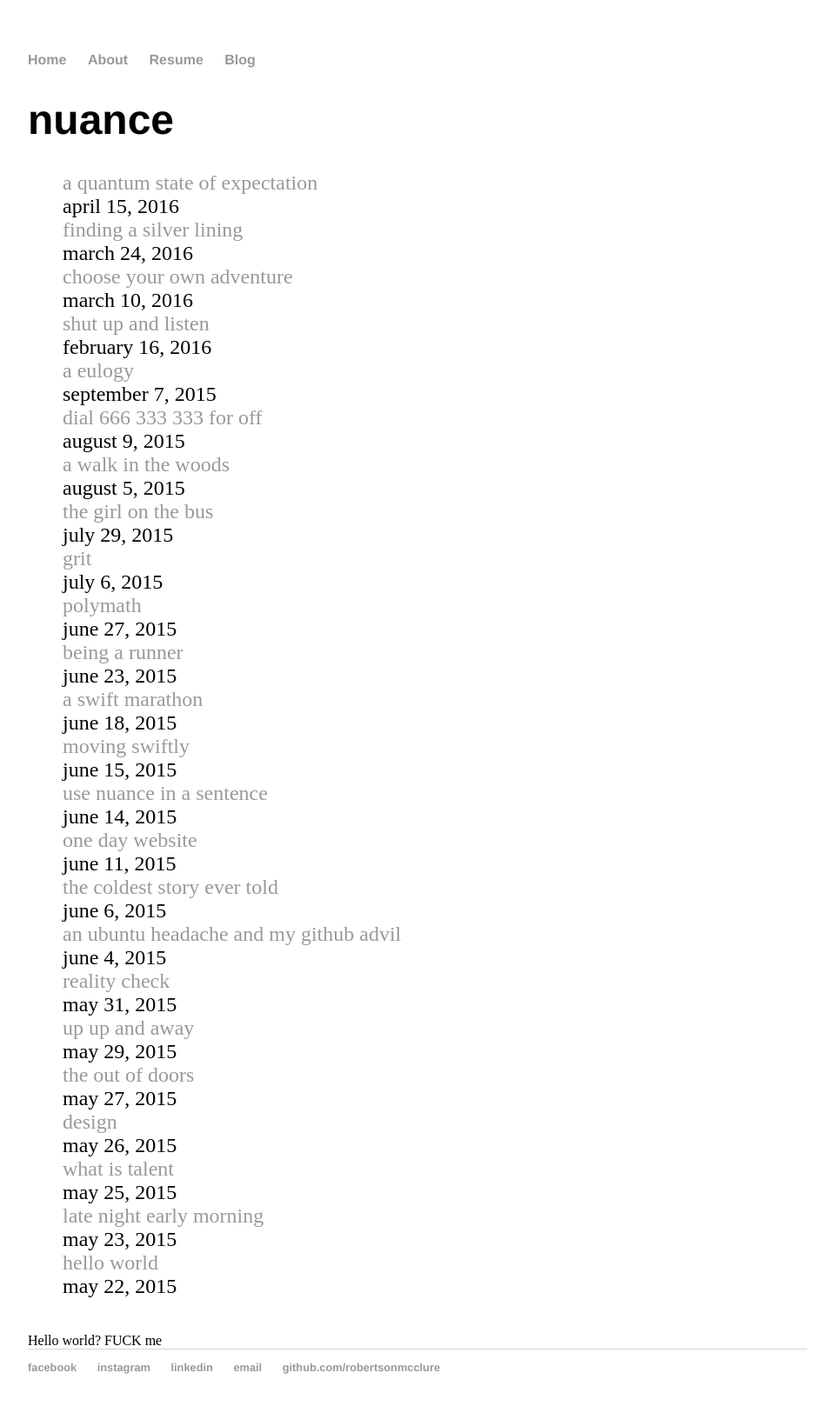
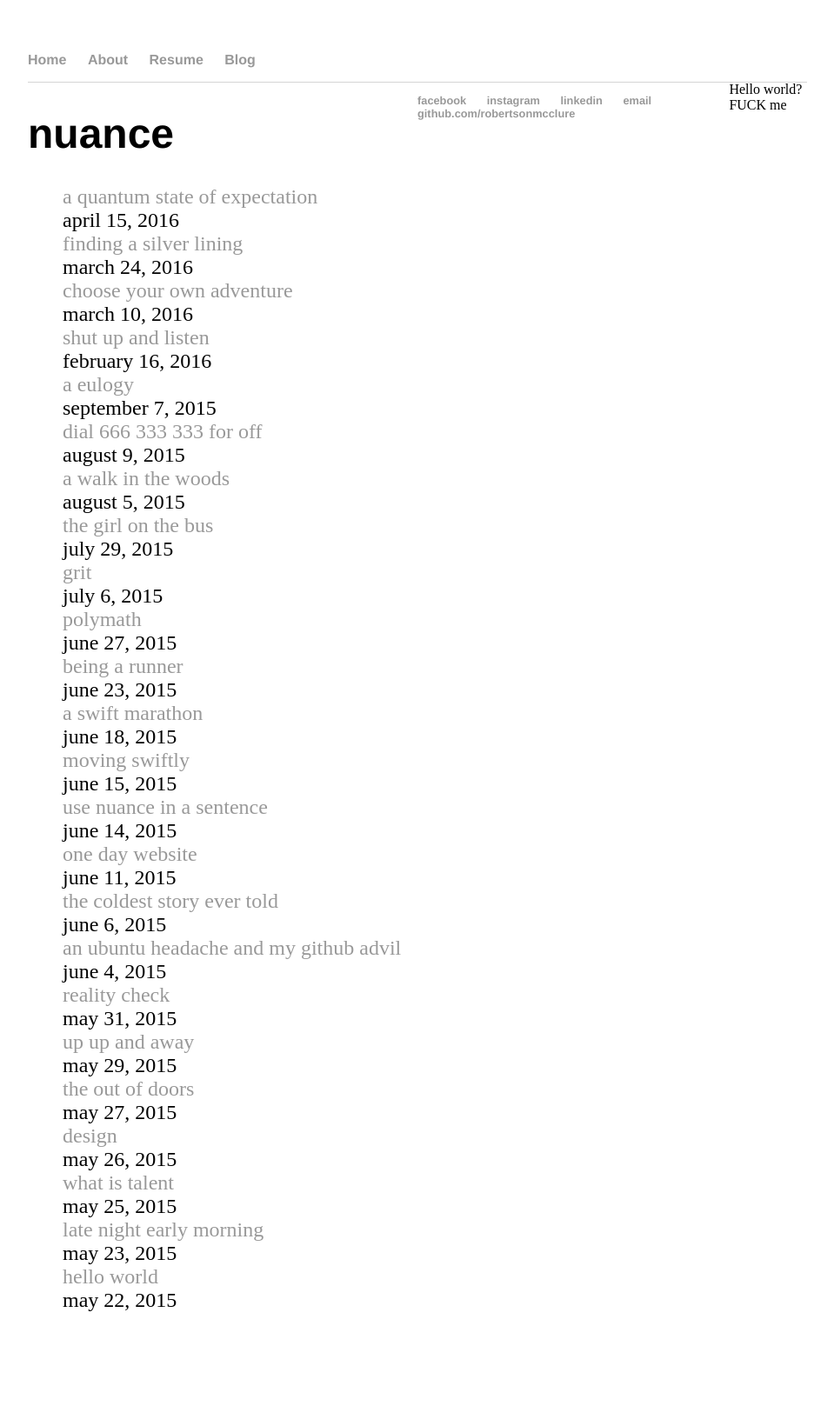
Before and after one commit to robertsonmcclure/robertsonmcclure.github.io, a Jekyll site: the page built from blog/index.html, in a window 1280 px wide. Shown: the whole page at 87% size, without its empty margins (160-1119 px from the left). Built offline with Jekyll 4.4.1, drawn with Linux system fonts in a browser that asks for light colours; after the commit the page ends 1549 px from its top, so only the background shows below that.

Commit message:
commited using script

```diff
--- a/blog/index.html
+++ b/blog/index.html
@@ -2,7 +2,7 @@
 layout: default
 title: nuance
 ---
-    <div class="column">
+    <div class="main">
         <h1>{{ page.title }}</h1>
         <ul class="posts">
 
@@ -12,6 +12,6 @@ title: nuance
         {% endfor %}
         </ul>
     </div>
-    <div class="column">
+    <div class="sidebar">
         Hello world? FUCK me
     </div>
--- a/css/main.css
+++ b/css/main.css
@@ -42,10 +42,12 @@ ul.posts li {
     list-style: none;
 }
 
-column {
-    display: block;
+.sidebar {
+    width: 10%;
+    float: right;
+}
+
+.main {
+    width: 50%;
     float: left;
-    width: 50%;
-    background-color: aqua;
-    color: red;
 }
```
